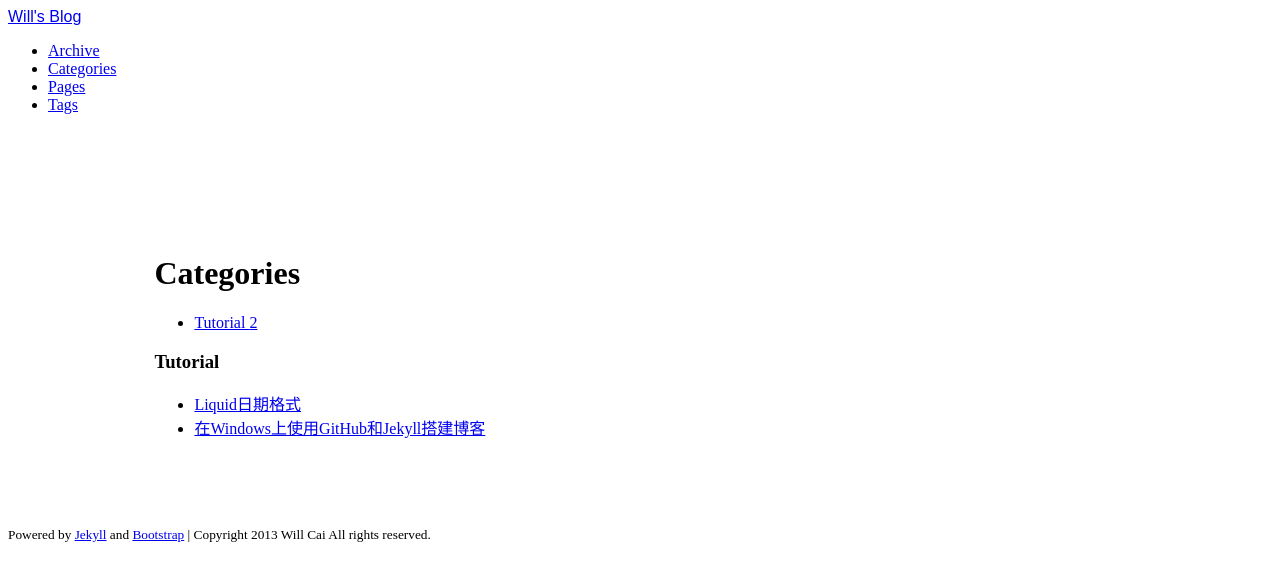
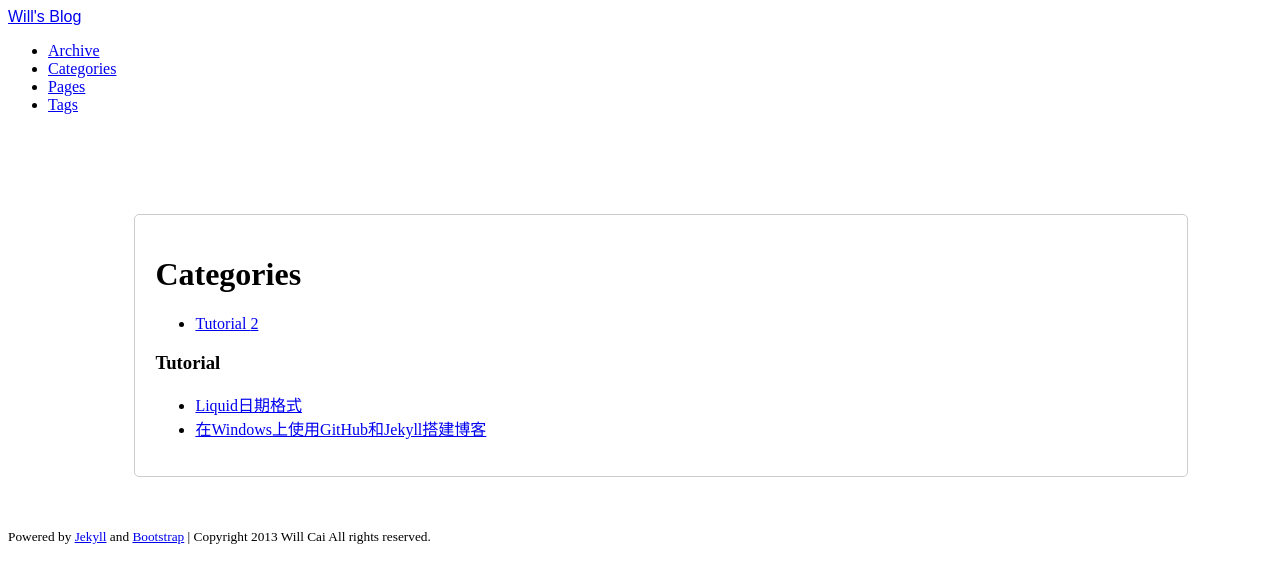
Before and after one commit to hantconny/hantconny.github.io, a Jekyll site: the page built from categories.html, in a window 1280 px wide. Shown: the top 583 px of the page. Built offline with Jekyll 4.4.1, drawn with Linux system fonts in a browser that asks for light colours.

Commit message:
modify css add border color

```diff
--- a/_includes/themes/twitter/default.html
+++ b/_includes/themes/twitter/default.html
@@ -34,6 +34,7 @@
     padding: 20px;
     width: 80%;
     margin-left: 10%;
+	border: 1px solid #ccc;
   }
   .brand{
     font-family: sans-serif;
```
